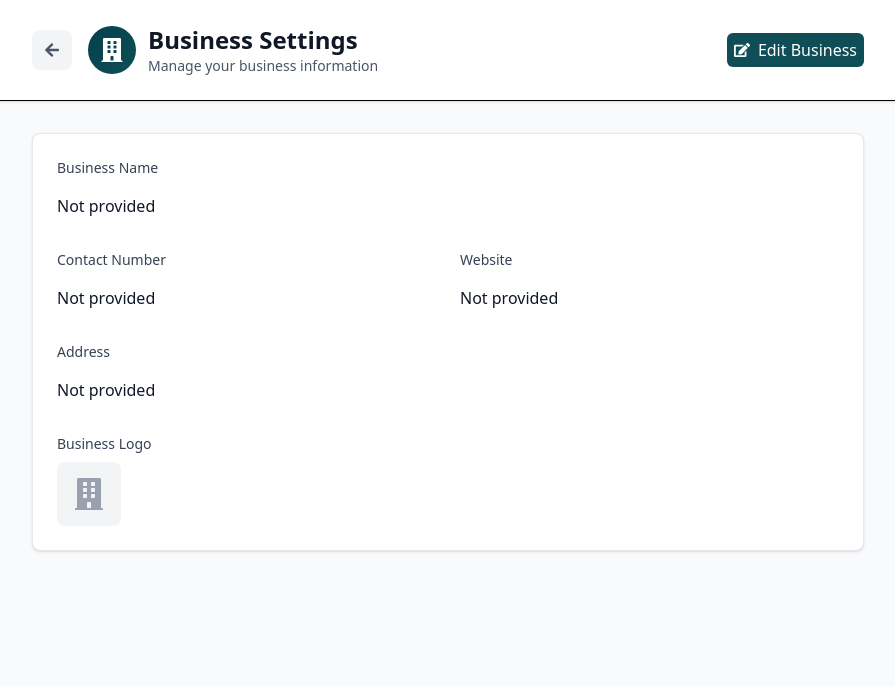
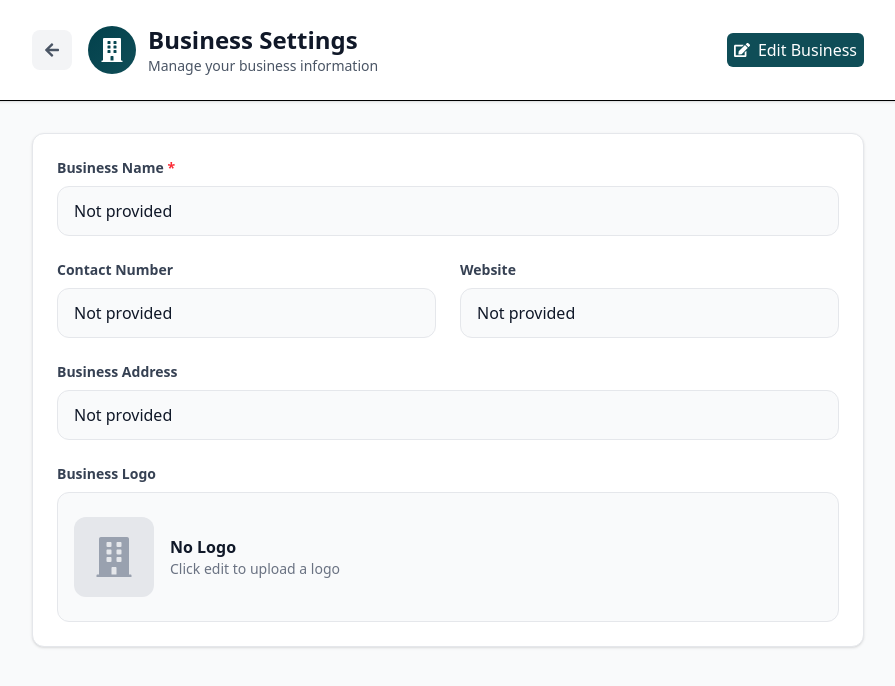
Before and after one commit to Innova-360/Accurack_Software_FrontEnd_, a React (Vite) app: page /business-settings in a window 1280 px wide. Shown: the top 686 px of the page, without its empty margins (192-1087 px from the left). Built offline with nearby package versions, Linux system fonts and the light colour scheme; no server answers; sample sign-in values are in the browser's storage.

Commit message:
confiure the businessetings things

```diff
--- a/src/pages/BusinessSettings/BusinessSettings.tsx
+++ b/src/pages/BusinessSettings/BusinessSettings.tsx
@@ -112,53 +112,83 @@ const BusinessSettings: React.FC = () => {
     try {
       setSaving(true);
 
-      // Use update API if profile exists, create API if new
-      const apiEndpoint = profile
-        ? "/invoice/update-business/details"
-        : "/invoice/set-business/details";
+      if (profile) {
+        // Update existing profile
+        await handleUpdateProfile();
+      } else {
+        // Create new profile
+        await handleCreateProfile();
+      }
+    } catch (error: any) {
+      console.error("Save error:", error);
+      toast.error(
+        error.response?.data?.message || "Failed to save business profile"
+      );
+    } finally {
+      setSaving(false);
+    }
+  };
 
-      const response = await apiClient.put(apiEndpoint, formData);
+  const handleCreateProfile = async () => {
+    console.log("Creating new business profile...");
 
-      console.log("Save response:", response.data);
+    const response = await apiClient.post(
+      "/invoice/set-business/details",
+      formData
+    );
+    console.log("Create response:", response.data);
 
     if (response.data.success) {
-        // Update profile with the saved data
+      const createdProfile = response.data.data || formData;
+      console.log("Created profile:", createdProfile);
+
+      setProfile(createdProfile);
+      updateFormData(createdProfile);
+      setIsEditing(false);
+
+      toast.success("Business profile created successfully!");
+      await fetchBusinessProfile();
+    } else {
+      toast.error(
+        "Failed to create: " + (response.data.message || "Unknown error")
+      );
+    }
+  };
+
+  const handleUpdateProfile = async () => {
+    console.log("Updating existing business profile...");
+
+    const response = await apiClient.put(
+      "/invoice/update-business/details",
+      formData
+    );
+    console.log("Update response:", response.data);
+
+    if (response.data.success) {
       const updatedProfile = response.data.data || formData;
       console.log("Updated profile:", updatedProfile);
 
       setProfile(updatedProfile);
+      updateFormData(updatedProfile);
+      setIsEditing(false);
 
-        // Also update formData to ensure consistency
-        setFormData({
-          businessName: updatedProfile.businessName || formData.businessName,
-          contactNo: updatedProfile.contactNo || formData.contactNo,
-          website: updatedProfile.website || formData.website,
-          address: updatedProfile.address || formData.address,
-          logoUrl: updatedProfile.logoUrl || formData.logoUrl,
-        });
-
-        setIsEditing(false);
-        toast.success(
-          profile
-            ? "Business profile updated successfully"
-            : "Business profile created successfully"
-        );
-
-        // Force re-fetch to ensure sync
+      toast.success("Business profile updated successfully!");
       await fetchBusinessProfile();
     } else {
       toast.error(
-          "Failed to save: " + (response.data.message || "Unknown error")
+        "Failed to update: " + (response.data.message || "Unknown error")
       );
     }
-    } catch (error: any) {
-      console.error("Save error:", error);
-      toast.error(
-        error.response?.data?.message || "Failed to update business profile"
-      );
-    } finally {
-      setSaving(false);
-    }
+  };
+
+  const updateFormData = (profileData: any) => {
+    setFormData({
+      businessName: profileData.businessName || formData.businessName,
+      contactNo: profileData.contactNo || formData.contactNo,
+      website: profileData.website || formData.website,
+      address: profileData.address || formData.address,
+      logoUrl: profileData.logoUrl || formData.logoUrl,
+    });
   };
 
   const handleCancel = () => {
@@ -257,10 +287,14 @@ const BusinessSettings: React.FC = () => {
                 </div>
                 <div>
                   <h1 className="text-2xl font-bold text-gray-900">
-                    Business Settings
+                    {!profile && isEditing
+                      ? "Create Business Profile"
+                      : "Business Settings"}
                   </h1>
                   <p className="text-sm text-gray-600">
-                    Manage your business information
+                    {!profile && isEditing
+                      ? "Set up your business information"
+                      : "Manage your business information"}
                   </p>
                 </div>
               </div>
@@ -292,7 +326,11 @@ const BusinessSettings: React.FC = () => {
                   icon={<FaSave />}
                   disabled={saving}
                 >
-                  {saving ? "Saving..." : "Save Changes"}
+                  {saving
+                    ? "Saving..."
+                    : profile
+                      ? "Update Business"
+                      : "Create Business"}
                 </SpecialButton>
               </div>
             )}
@@ -304,33 +342,60 @@ const BusinessSettings: React.FC = () => {
       <div className="max-w-4xl mx-auto px-4 sm:px-6 lg:px-8 py-8">
         {/* Debug Info - Remove in production */}
 
-        <div className="bg-white rounded-lg shadow-sm border border-gray-200">
+        <div className="bg-white rounded-xl shadow-sm border border-gray-200">
+          {/* Form Header */}
+          {!profile && isEditing && (
+            <div className="px-6 py-4 border-b border-gray-200 bg-gradient-to-r from-[#03414C] to-[#0f4d57] rounded-t-xl">
+              <div className="flex items-center space-x-3">
+                <div className="w-8 h-8 bg-white/20 rounded-lg flex items-center justify-center">
+                  <FaBuilding className="w-4 h-4 text-white" />
+                </div>
+                <div>
+                  <h2 className="text-lg font-semibold text-white">
+                    Setup Your Business Profile
+                  </h2>
+                  <p className="text-sm text-white/80">
+                    Fill in your business details to get started
+                  </p>
+                </div>
+              </div>
+            </div>
+          )}
+
           <div className="p-6">
             <div className="grid grid-cols-1 md:grid-cols-2 gap-6">
               {/* Business Name */}
               <div className="md:col-span-2">
-                <label className="block text-sm font-medium text-gray-700 mb-2">
-                  Business Name
+                <label className="block text-sm font-semibold text-gray-700 mb-2">
+                  Business Name <span className="text-red-500">*</span>
                 </label>
                 {isEditing ? (
+                  <div className="relative">
                     <input
                       type="text"
                       name="businessName"
                       value={formData.businessName}
                       onChange={handleInputChange}
-                    className="w-full px-3 py-2 border border-gray-300 rounded-lg focus:ring-2 focus:ring-[#03414C]/20 focus:border-[#03414C] transition-colors duration-200"
+                      className="w-full px-4 py-3 border border-gray-300 rounded-xl focus:ring-2 focus:ring-[#03414C]/20 focus:border-[#03414C] transition-all duration-200 text-gray-900 placeholder-gray-500"
                       placeholder="Enter your business name"
+                      required
                     />
+                    <div className="absolute inset-y-0 right-0 flex items-center pr-3">
+                      <FaBuilding className="w-4 h-4 text-gray-400" />
+                    </div>
+                  </div>
                 ) : (
-                  <p className="text-gray-900 py-2">
+                  <div className="bg-gray-50 rounded-xl px-4 py-3 border border-gray-200">
+                    <p className="text-gray-900 font-medium">
                       {profile?.businessName || "Not provided"}
                     </p>
+                  </div>
                 )}
               </div>
 
               {/* Contact Number */}
               <div>
-                <label className="block text-sm font-medium text-gray-700 mb-2">
+                <label className="block text-sm font-semibold text-gray-700 mb-2">
                   Contact Number
                 </label>
                 {isEditing ? (
@@ -339,19 +404,21 @@ const BusinessSettings: React.FC = () => {
                     name="contactNo"
                     value={formData.contactNo}
                     onChange={handleInputChange}
-                    className="w-full px-3 py-2 border border-gray-300 rounded-lg focus:ring-2 focus:ring-[#03414C]/20 focus:border-[#03414C] transition-colors duration-200"
+                    className="w-full px-4 py-3 border border-gray-300 rounded-xl focus:ring-2 focus:ring-[#03414C]/20 focus:border-[#03414C] transition-all duration-200 text-gray-900 placeholder-gray-500"
                     placeholder="Enter contact number"
                   />
                 ) : (
-                  <p className="text-gray-900 py-2">
+                  <div className="bg-gray-50 rounded-xl px-4 py-3 border border-gray-200">
+                    <p className="text-gray-900">
                       {profile?.contactNo || "Not provided"}
                     </p>
+                  </div>
                 )}
               </div>
 
               {/* Website */}
               <div>
-                <label className="block text-sm font-medium text-gray-700 mb-2">
+                <label className="block text-sm font-semibold text-gray-700 mb-2">
                   Website
                 </label>
                 {isEditing ? (
@@ -360,31 +427,31 @@ const BusinessSettings: React.FC = () => {
                     name="website"
                     value={formData.website}
                     onChange={handleInputChange}
-                    className="w-full px-3 py-2 border border-gray-300 rounded-lg focus:ring-2 focus:ring-[#03414C]/20 focus:border-[#03414C] transition-colors duration-200"
+                    className="w-full px-4 py-3 border border-gray-300 rounded-xl focus:ring-2 focus:ring-[#03414C]/20 focus:border-[#03414C] transition-all duration-200 text-gray-900 placeholder-gray-500"
                     placeholder="https://your-website.com"
                   />
                 ) : (
-                  <p className="text-gray-900 py-2">
+                  <div className="bg-gray-50 rounded-xl px-4 py-3 border border-gray-200">
                     {profile?.website ? (
                       <a
                         href={profile.website}
                         target="_blank"
                         rel="noopener noreferrer"
-                        className="text-[#03414C] hover:underline"
+                        className="text-[#03414C] hover:underline font-medium"
                       >
                         {profile.website}
                       </a>
                     ) : (
-                      "Not provided"
+                      <p className="text-gray-900">Not provided</p>
                     )}
-                  </p>
+                  </div>
                 )}
               </div>
 
               {/* Address */}
               <div className="md:col-span-2">
-                <label className="block text-sm font-medium text-gray-700 mb-2">
-                  Address
+                <label className="block text-sm font-semibold text-gray-700 mb-2">
+                  Business Address
                 </label>
                 {isEditing ? (
                   <textarea
@@ -392,33 +459,40 @@ const BusinessSettings: React.FC = () => {
                     value={formData.address}
                     onChange={handleInputChange}
                     rows={3}
-                    className="w-full px-3 py-2 border border-gray-300 rounded-lg focus:ring-2 focus:ring-[#03414C]/20 focus:border-[#03414C] transition-colors duration-200"
-                    placeholder="Enter your business address"
+                    className="w-full px-4 py-3 border border-gray-300 rounded-xl focus:ring-2 focus:ring-[#03414C]/20 focus:border-[#03414C] transition-all duration-200 text-gray-900 placeholder-gray-500 resize-none"
+                    placeholder="Enter your complete business address"
                   />
                 ) : (
-                  <p className="text-gray-900 py-2">
+                  <div className="bg-gray-50 rounded-xl px-4 py-3 border border-gray-200">
+                    <p className="text-gray-900 whitespace-pre-wrap">
                       {profile?.address || "Not provided"}
                     </p>
+                  </div>
                 )}
               </div>
 
               {/* Business Logo */}
               <div className="md:col-span-2">
-                <label className="block text-sm font-medium text-gray-700 mb-2">
+                <label className="block text-sm font-semibold text-gray-700 mb-2">
                   Business Logo
                 </label>
                 {isEditing ? (
                   <div className="space-y-4">
                     {/* Current Logo Preview */}
                     {formData.logoUrl && (
-                      <div className="flex items-center space-x-3">
+                      <div className="flex items-center space-x-4 p-4 bg-green-50 border border-green-200 rounded-xl">
                         <img
                           src={formData.logoUrl}
                           alt="Current Logo"
-                          className="w-16 h-16 rounded-lg object-cover border border-gray-200"
+                          className="w-16 h-16 rounded-xl object-cover border-2 border-green-200"
                         />
-                        <div className="text-sm text-gray-600">
+                        <div>
+                          <p className="text-sm font-medium text-green-800">
                             Current logo
+                          </p>
+                          <p className="text-xs text-green-600">
+                            Click below to change
+                          </p>
                         </div>
                       </div>
                     )}
@@ -428,21 +502,30 @@ const BusinessSettings: React.FC = () => {
                       type="button"
                       onClick={triggerImageUpload}
                       disabled={uploading}
-                      className="w-full px-4 py-3 border-2 border-dashed border-gray-300 rounded-lg hover:border-[#03414C] transition-colors duration-200 flex flex-col items-center space-y-2 text-gray-600 hover:text-[#03414C]"
+                      className="w-full px-6 py-8 border-2 border-dashed border-gray-300 rounded-xl hover:border-[#03414C] hover:bg-[#03414C]/5 transition-all duration-200 flex flex-col items-center space-y-3 text-gray-600 hover:text-[#03414C] disabled:opacity-50 disabled:cursor-not-allowed"
                     >
                       {uploading ? (
                         <>
-                          <FaSpinner className="animate-spin w-6 h-6" />
-                          <span className="text-sm">Uploading...</span>
+                          <FaSpinner className="animate-spin w-8 h-8" />
+                          <span className="text-sm font-medium">
+                            Uploading...
+                          </span>
+                          <span className="text-xs text-gray-500">
+                            Please wait
+                          </span>
                         </>
                       ) : (
                         <>
+                          <div className="w-12 h-12 bg-gray-100 rounded-xl flex items-center justify-center">
                             <FaUpload className="w-6 h-6" />
-                          <span className="text-sm font-medium">
-                            {formData.logoUrl ? "Change Logo" : "Upload Logo"}
+                          </div>
+                          <span className="text-sm font-semibold">
+                            {formData.logoUrl
+                              ? "Change Logo"
+                              : "Upload Business Logo"}
                           </span>
                           <span className="text-xs text-gray-500">
-                            PNG, JPG up to 5MB
+                            PNG, JPG, JPEG up to 5MB
                           </span>
                         </>
                       )}
@@ -458,29 +541,29 @@ const BusinessSettings: React.FC = () => {
                     />
                   </div>
                 ) : (
-                  <div className="flex items-center space-x-3">
+                  <div className="bg-gray-50 rounded-xl px-4 py-6 border border-gray-200">
+                    <div className="flex items-center space-x-4">
                       {profile?.logoUrl ? (
                         <img
                           src={profile.logoUrl}
                           alt="Business Logo"
-                        className="w-16 h-16 rounded-lg object-cover border border-gray-200"
+                          className="w-20 h-20 rounded-xl object-cover border-2 border-gray-200 shadow-sm"
                         />
                       ) : (
-                      <div className="w-16 h-16 bg-gray-100 rounded-lg flex items-center justify-center">
-                        <FaBuilding className="w-8 h-8 text-gray-400" />
+                        <div className="w-20 h-20 bg-gray-200 rounded-xl flex items-center justify-center">
+                          <FaBuilding className="w-10 h-10 text-gray-400" />
                         </div>
                       )}
                       <div>
-                      {/* <p className="text-gray-900 font-medium">
+                        <p className="text-gray-900 font-semibold">
+                          {profile?.logoUrl ? "Business Logo" : "No Logo"}
+                        </p>
+                        <p className="text-sm text-gray-500">
                           {profile?.logoUrl
-                          ? "Logo uploaded"
-                          : "No logo uploaded"}
+                            ? "Logo is set for your business"
+                            : "Click edit to upload a logo"}
                         </p>
-                      {profile?.logoUrl && (
-                        <p className="text-sm text-gray-500">
-                          Click edit to change
-                        </p>
-                      )} */}
+                      </div>
                     </div>
                   </div>
                 )}
```
Also changed, not shown: 1 other file (tests, documents, lock files or other folders). Lines whose indentation alone changed are shown as unchanged.
